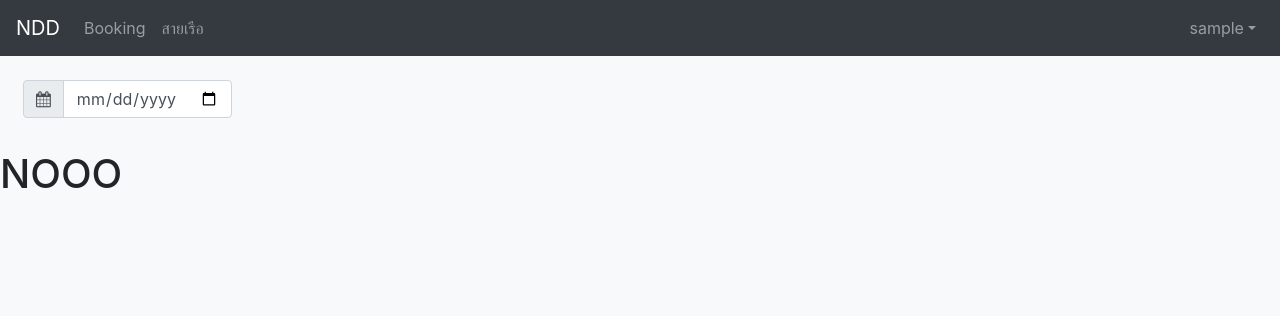
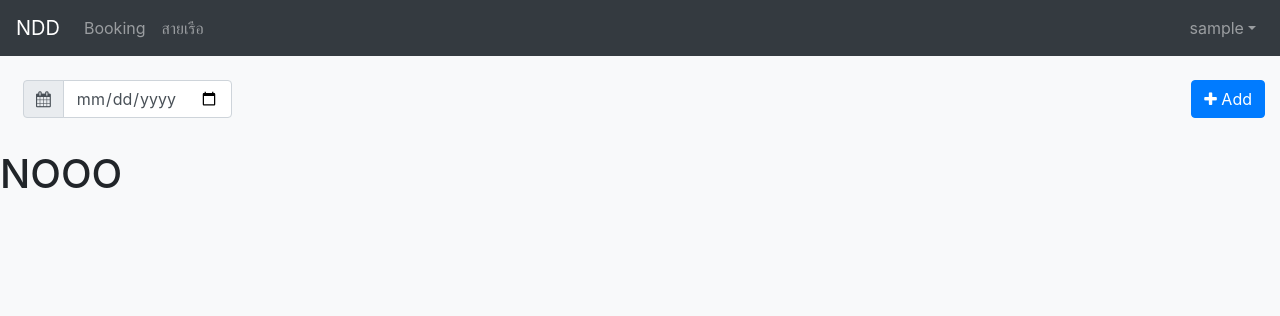
Before and after one commit to suwajanee/ndd, a Django app: page /agent-transport/ in a window 1280 px wide. Shown: the top 316 px of the page. Run offline with Django 3.2, Linux system fonts and the light colour scheme; the visitor is signed in with stand-in values (Sample User, id 1); data that the repository does not hold is empty; some libraries are stand-ins or nearby versions.

Commit message:
Add agent transport button

```diff
--- a/templates/agent_transport/agent_transport_table.html
+++ b/templates/agent_transport/agent_transport_table.html
@@ -38,6 +38,7 @@
         <div class="fixed-top alert alert-{{ message.tags }}">{{ message }}</div>
     {% endfor %}
         <div id="filter-date" class="container col-sm-12">
+            <a class="btn btn-primary float-right" href="{% url 'agent-transport-add' %}" role="button"><i class="fa fa-plus"></i>&nbsp;Add</a>
             <form name="agent-transport-filter-sort" method="GET" action="{% url 'agent-transport-table' %}" class="form-inline">
                 {% csrf_token %}
                 <div class="input-group mb-3 ml-sm-2">
```
